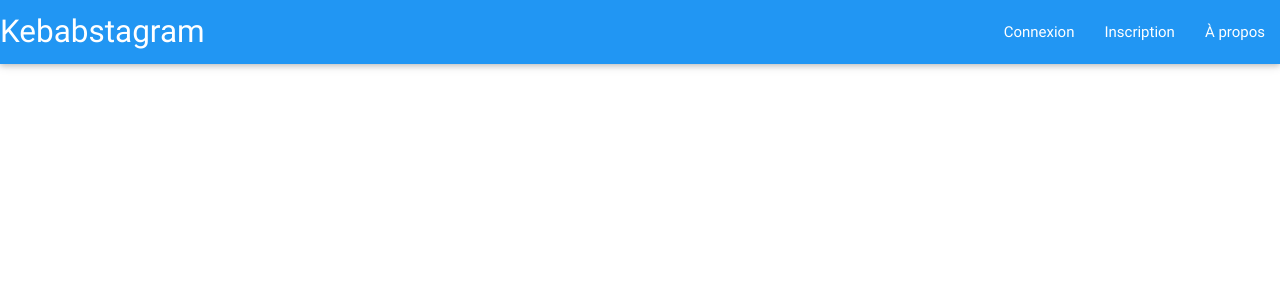
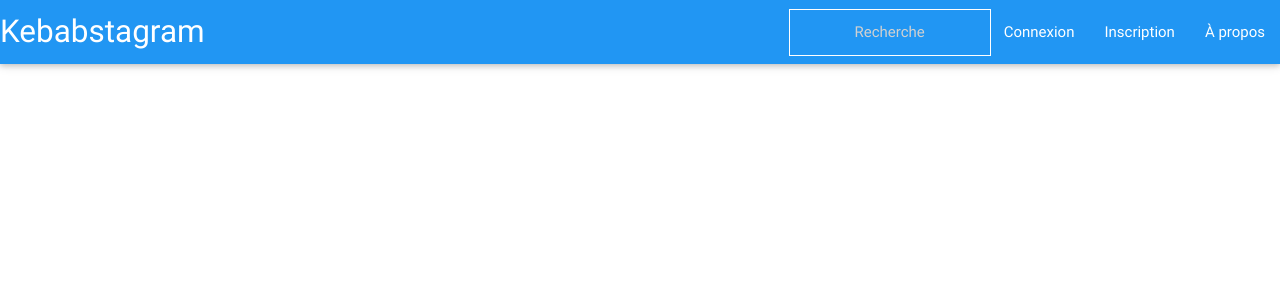
Before and after one commit to postel5u/Kebastagram, a PHP site: template components/header.twig in a window 1280 px wide. Shown: the top 300 px of the page. Run offline with PHP 8.4, Linux system fonts and the light colour scheme; the template is opened without the code that fills it, so the values that code supplies are empty; some libraries are stand-ins or nearby versions.

Commit message:
add seach bar from nav bar (doesn't work yet)

```diff
--- a/components/header.twig
+++ b/components/header.twig
@@ -1,6 +1,7 @@
 <!doctype html>
 <html lang="fr">
 <head>
+    <link rel="stylesheet" href="css/css.css">
     <!--Import Google Icon Font-->
     <link href="http://fonts.googleapis.com/icon?family=Material+Icons" rel="stylesheet">
     <!--Import materialize.css-->
@@ -14,11 +15,14 @@
 
 <nav>
     <div class="nav-wrapper blue">
-        <a href="homepage" class="brand-logo">Kebabstagram</a>
+        <a href="/" class="brand-logo">Kebabstagram</a>
         <ul id="nav-mobile" class="right hide-on-med-and-down">
+            <li>
+                <form action="seach" method="get"><input type="text"  placeholder="Recherche" name="recherche" id="recherche"></form></li>
             <li><a href="connexion">Connexion</a></li>
             <li><a href="signup">Inscription</a></li>
             <li><a href="about">À propos</a></li>
+
         </ul>
     </div>
 </nav>
--- a/components/hello.twig
+++ b/components/hello.twig
@@ -1,5 +1,5 @@
 {% include "header.twig" %}
-<div id="index-banner" class="parallax-container">
+<div id="index-banner" class="parallax-container" style="width: 100%">
 	<div class="section no-pad-bot">
 		<div class="container ">
 			<br><br>
--- /dev/null
+++ b/public/css/css.css
@@ -0,0 +1,25 @@
+::-webkit-input-placeholder { /* WebKit browsers */
+    color:    #FFF;
+    opacity:  1;
+
+}
+:-moz-placeholder { /* Mozilla Firefox 4 to 18 */
+    color:    #FFF;
+    opacity:  1;
+}
+::-moz-placeholder { /* Mozilla Firefox 19+ */
+    color:    #FFF;
+    opacity:  1;
+}
+:-ms-input-placeholder { /* Internet Explorer 10+ */
+    color:    #FFF;
+    opacity:  1;
+
+}
+
+#recherche{
+    text-align: center;
+    border: solid 1px white;
+    padding: 0;
+    margin: 0;
+}
```
Also changed, not shown: 1 other file.
